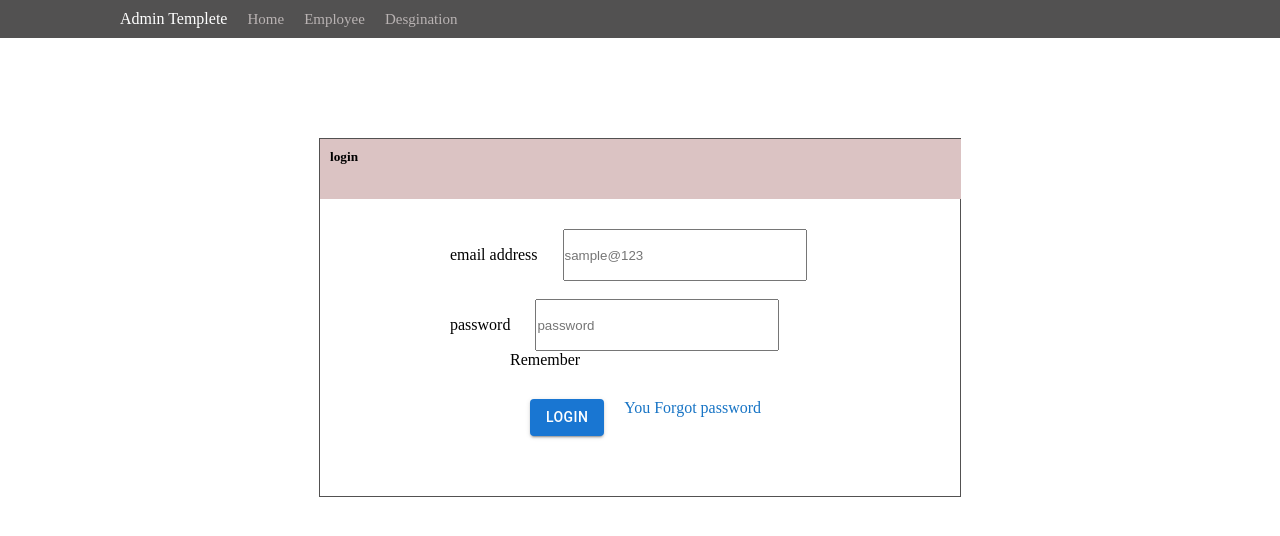
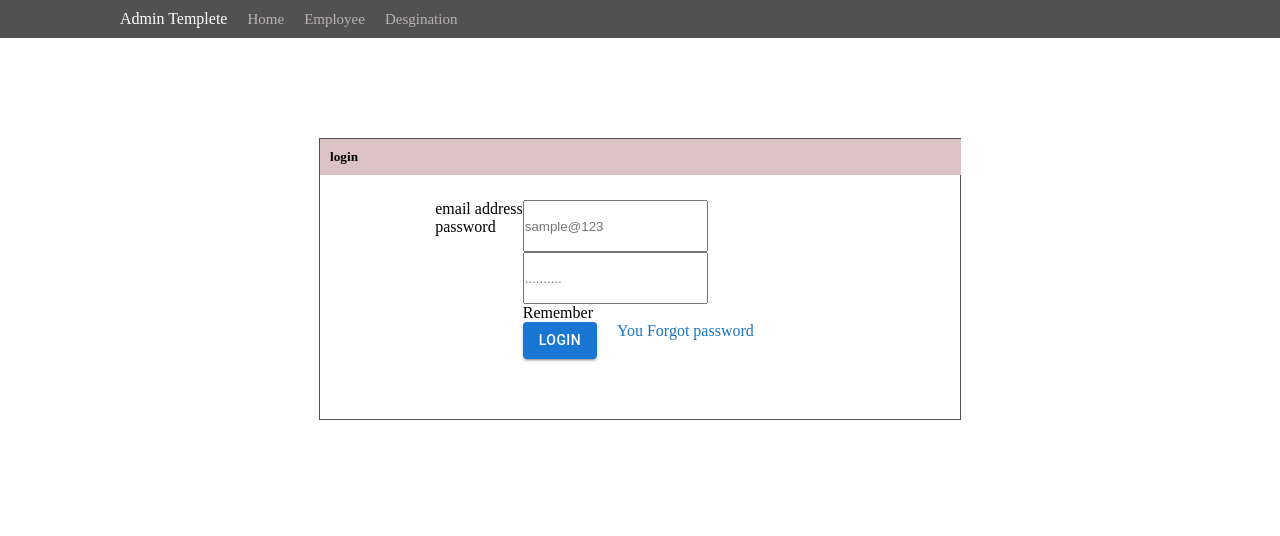
Before and after one commit to Ahalya-KT/ecommerce-application, a React (Create React App) app: page / in a window 1280 px wide. Shown: the top 536 px of the page. Built offline with nearby package versions, Linux system fonts and the light colour scheme.

Commit message:
ecommerce

```diff
--- a/src/App.css
+++ b/src/App.css
@@ -32,49 +32,41 @@ nav ul li a{
 /* loginpage */
 
 .loginpage{
-
- /* padding-left: 300px; */
  border:1px solid #525151;
  margin: 100px auto;
  width: 50%;
-
-
 }
 .login-textarea{
-  margin-bottom: 30px;
- height: 5vh;
+  margin-bottom: 50px;
 
 }
 .login-section{
-  padding: 30px;
-  margin-left: 100px;
+ display: flex;
+ margin-bottom: 10px;
+ justify-content: center;
+ margin-top: 25px;
+ margin-left: 40px;
 
 }
 .login-heading{
   background-color: #dbc3c3;
   width: 97%;
-  height: 5vh;
   padding: 10px;
 }
 .login-btn{
   display: flex;
   gap: 20px;
-  padding: 30px;
-  margin-left: 50px;
 
-}
-.login-label{
-  margin-right: 25px;
 }
 
 .input-box{
  height: 6vh;
  width: 50%;
 
+
 }
-.login-checkbox{
-  margin-left: 60px;
-}
+
 .login-password{
   color: rgb(23, 116, 197);
+
 }
--- a/src/page/Login.js
+++ b/src/page/Login.js
@@ -26,20 +26,23 @@ function Login() {
         <form>
           <div className="login-section">
             <div className="login-textarea">
-              <label className="login-label">email address</label>
-              <input className="input-box" placeholder="sample@123"></input>
+              <p className="login-label">email address</p>
+              <p className="login-label">password</p>
+
             </div>
 
             <div className="login-textarea">
-              <label className="login-label">password</label>
-              <input className="input-box" placeholder="password"></input>
+
+              <input className="input-box" placeholder="sample@123"></input>
+              <input className="input-box" placeholder=".........."></input>
               <p className="login-checkbox">Remember</p>
-            </div>
-
-            <div className="login-btn">
+              <div className="login-btn">
               <Button variant="contained">Login</Button>
               <p className="login-password"> You Forgot password</p>
             </div>
+            </div>
+
+
           </div>
         </form>
       </div>
```
